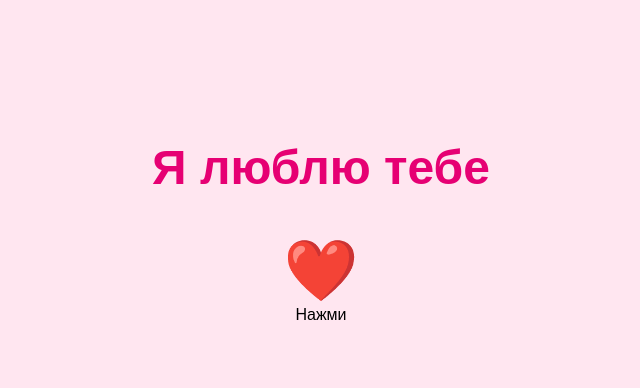
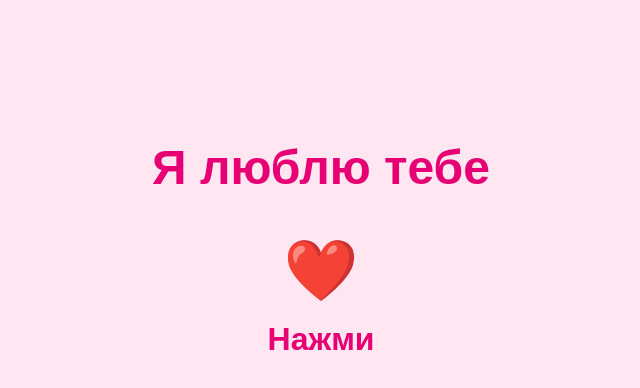
Before and after one commit to Lght111/love2, a plain HTML site: page index.html in a window 1280 px wide. Shown: the whole page, without its empty margins (319-959 px from the left). Drawn offline with Linux system fonts and the light colour scheme.

Commit message:
Update index.html

```diff
--- a/index.html
+++ b/index.html
@@ -52,7 +52,7 @@
 <body>
   <h1>Я люблю тебе</h1>
   <div class="heart" onclick="showCat()">❤️</div>
-  <div class="caprion">Нажми</div>
+  <div class="caption">Нажми</div>
 
   <div class="hidden" id="catSection">
     <img src="image.png" alt="Кицька" />
```
